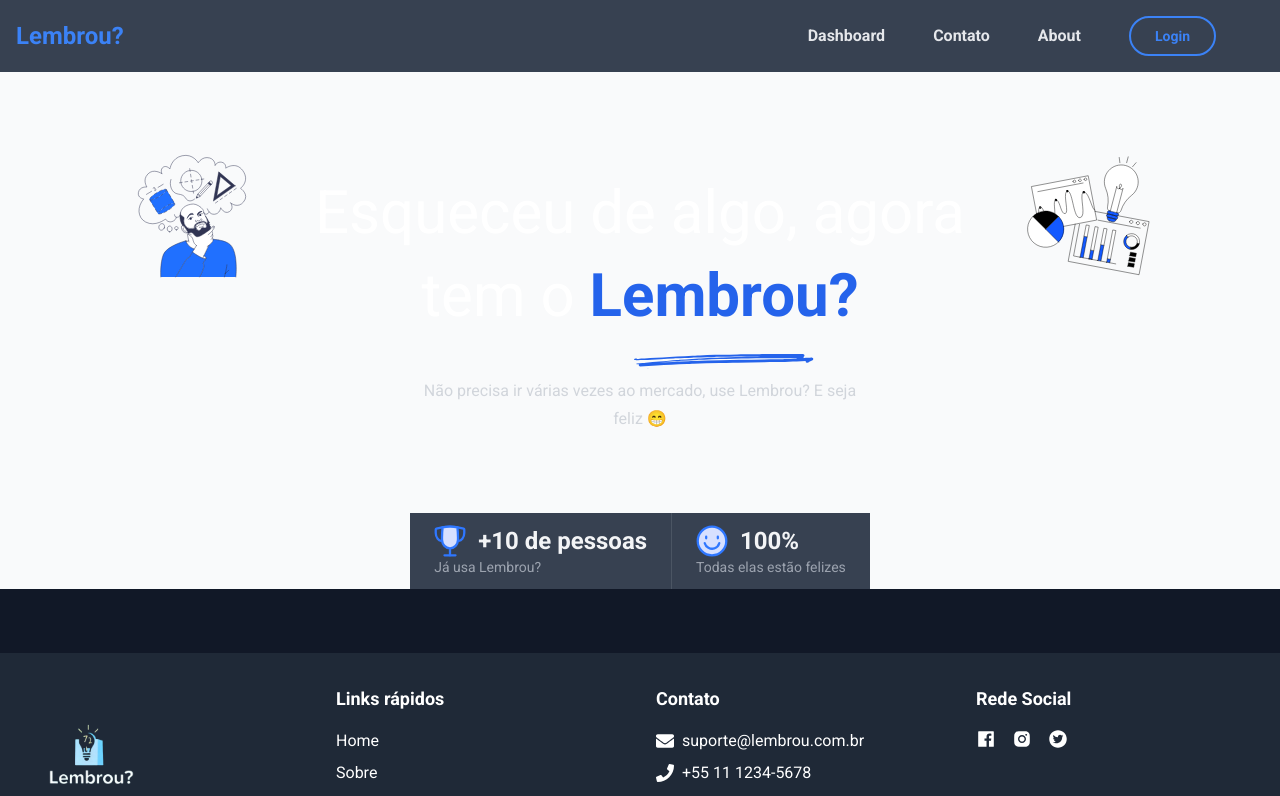
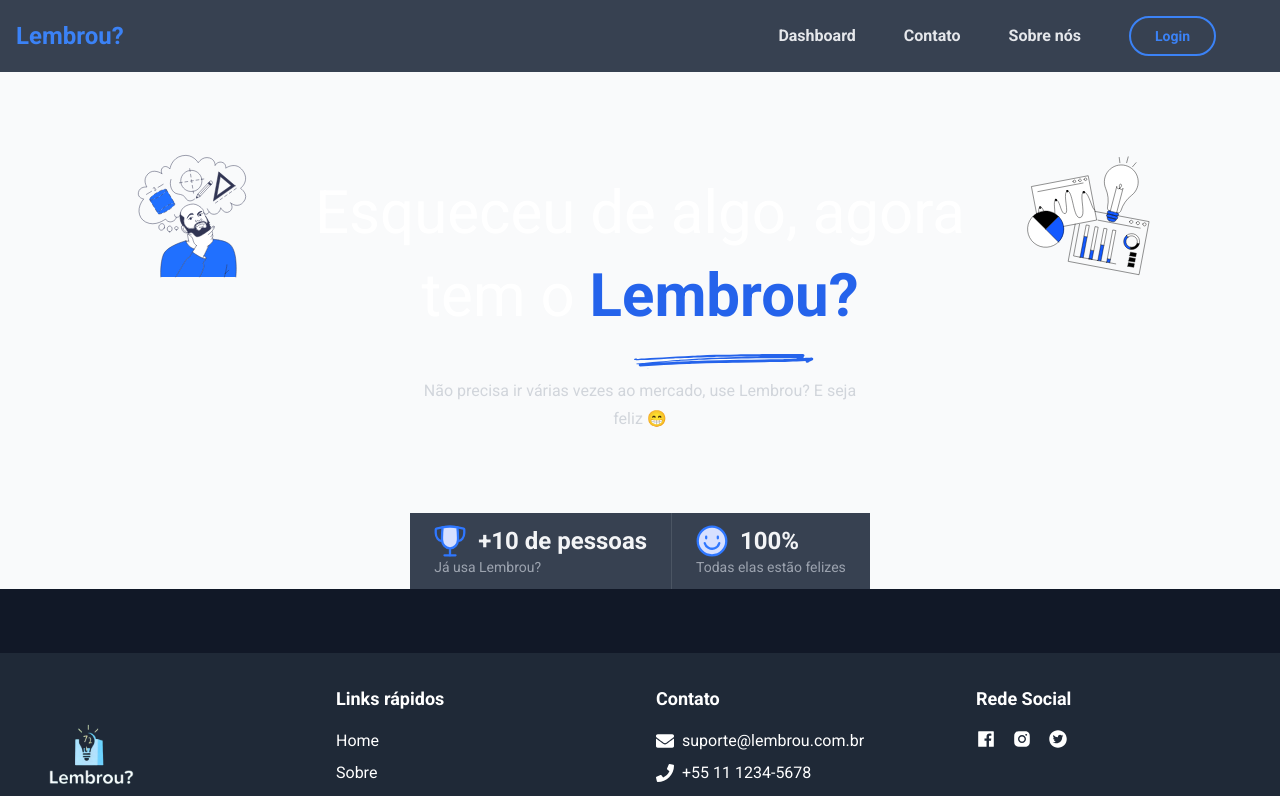
Before and after one commit to ElvisFelix-dev/project-one-web, a React (Vite) app: page / in a window 1280 px wide. Shown: the top 796 px of the page. Built offline with nearby package versions, Linux system fonts and the light colour scheme.

Commit message:
Update Header.jsx

```diff
--- a/src/components/Header.jsx
+++ b/src/components/Header.jsx
@@ -49,7 +49,7 @@
               <Link to="/contact">Contato</Link>
             </li>
             <li className="font-bold md:mr-12">
-              <Link to="/about">About</Link>
+              <Link to="/about">Sobre nós</Link>
             </li>
 
             {!user ? (
```
